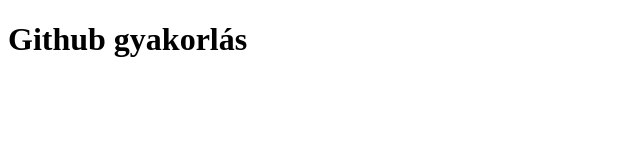
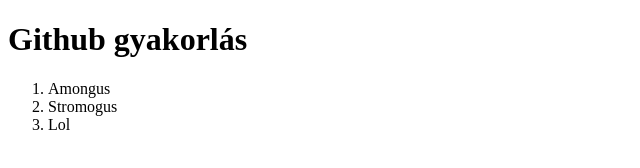
Before and after one commit to WalkowiczSzasa/gyakorlas, a plain HTML site: page index.html in a window 1280 px wide. Shown: the whole page, without its empty margins (0-640 px from the left). Drawn offline with Linux system fonts and the light colour scheme.

Commit message:
bevásárló lista

```diff
--- a/index.html
+++ b/index.html
@@ -9,5 +9,12 @@
 </head>
 <body>
     <h1>Github gyakorlás</h1>
+    <ol>
+
+        <li>Amongus</li>
+        <li>Stromogus</li>
+        <li>Lol</li>
+
+    </ol>
 </body>
 </html>
```
